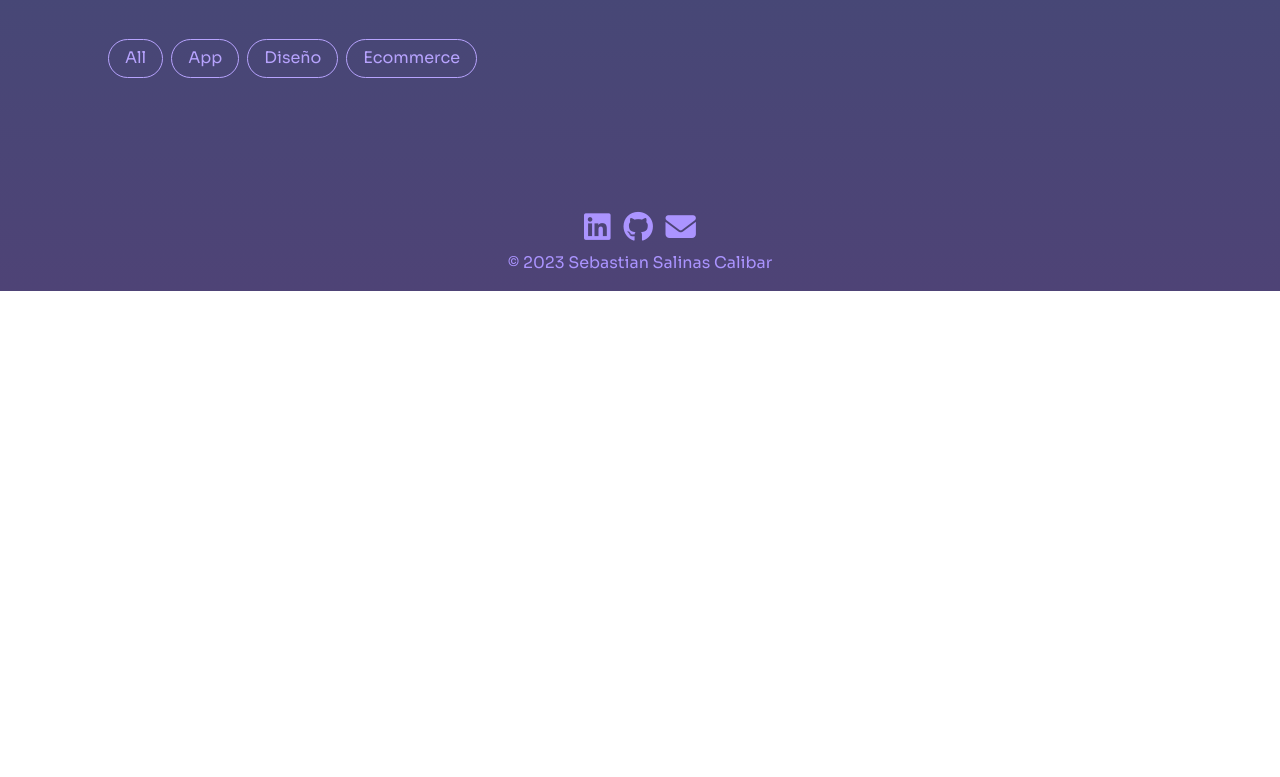
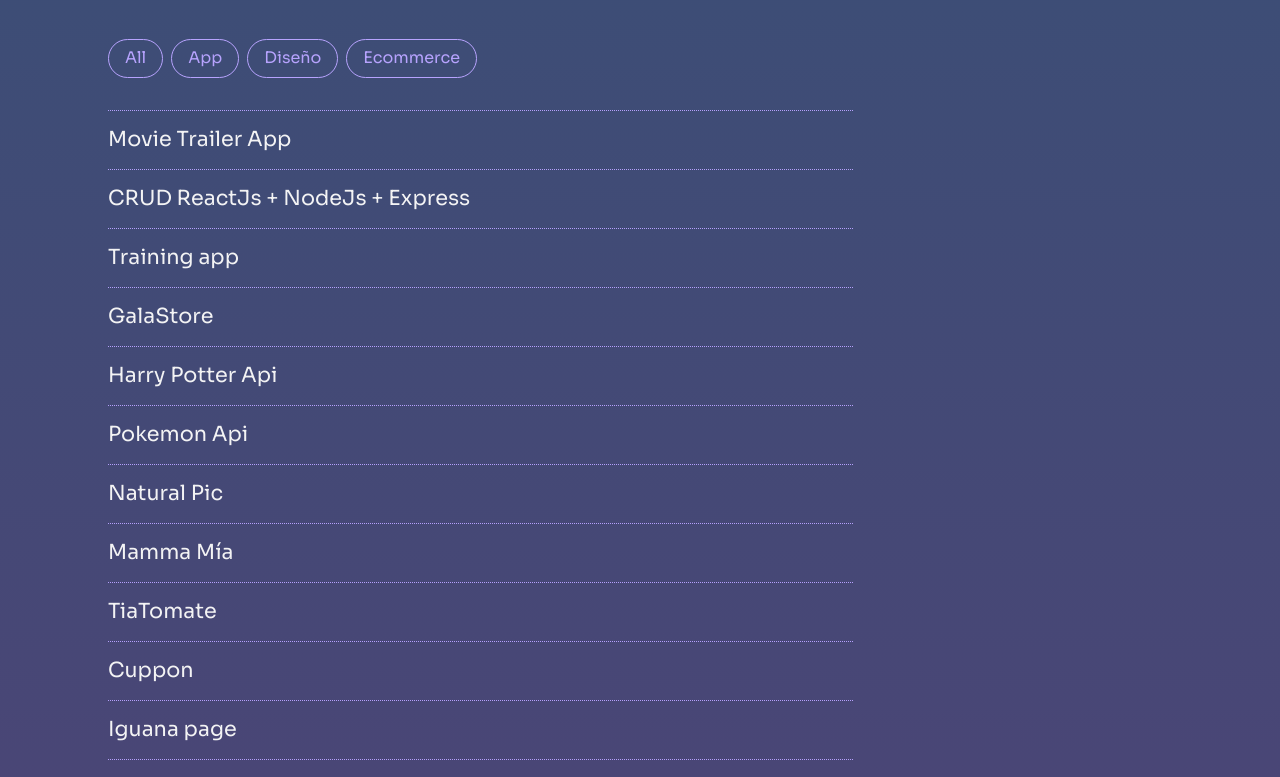
Before and after one commit to ssalinascalibar/portfolio, a React (Create React App) app: page / in a window 1280 px wide. Shown: the part 1173-1950 px from the top of the page. Before the commit the page ends 1464 px from the top, so only its background shows below. Built offline with nearby package versions, Linux system fonts and the light colour scheme.

Commit message:
modified button for filter projects

```diff
--- a/src/components/Buttons.jsx
+++ b/src/components/Buttons.jsx
@@ -21,8 +21,6 @@
 }
 
 export function ProjectsBtn( { projects, setProjects, filterProjects, setFilterProjects }) {
-
-  // const [filterButtons, setFilterButtons] = useState(null);
 
   const buttons = [
     {
--- a/src/components/Projects.jsx
+++ b/src/components/Projects.jsx
@@ -9,9 +9,11 @@
 import ModalProjects from "./ModalProjects";
 
 export default function Projects() {
+  // Variable que contiene todos los proyectos
   const [projects, setProjects] = useState([]);
 
-  const [filterProjects, setFilterProjects] = useState(null);
+  // variable que contiene inicialmente todos los proyectos pero luego al activar onclick hará los filtros correspondientes
+  const [filterProjects, setFilterProjects] = useState([]);
 
   const getProjects = async () => {
     const endPoint = "/projects.json";
@@ -19,6 +21,7 @@
     const data = await res.json();
 
     setProjects(data);
+    setFilterProjects(data);
     console.log(data);
   };
 
```
